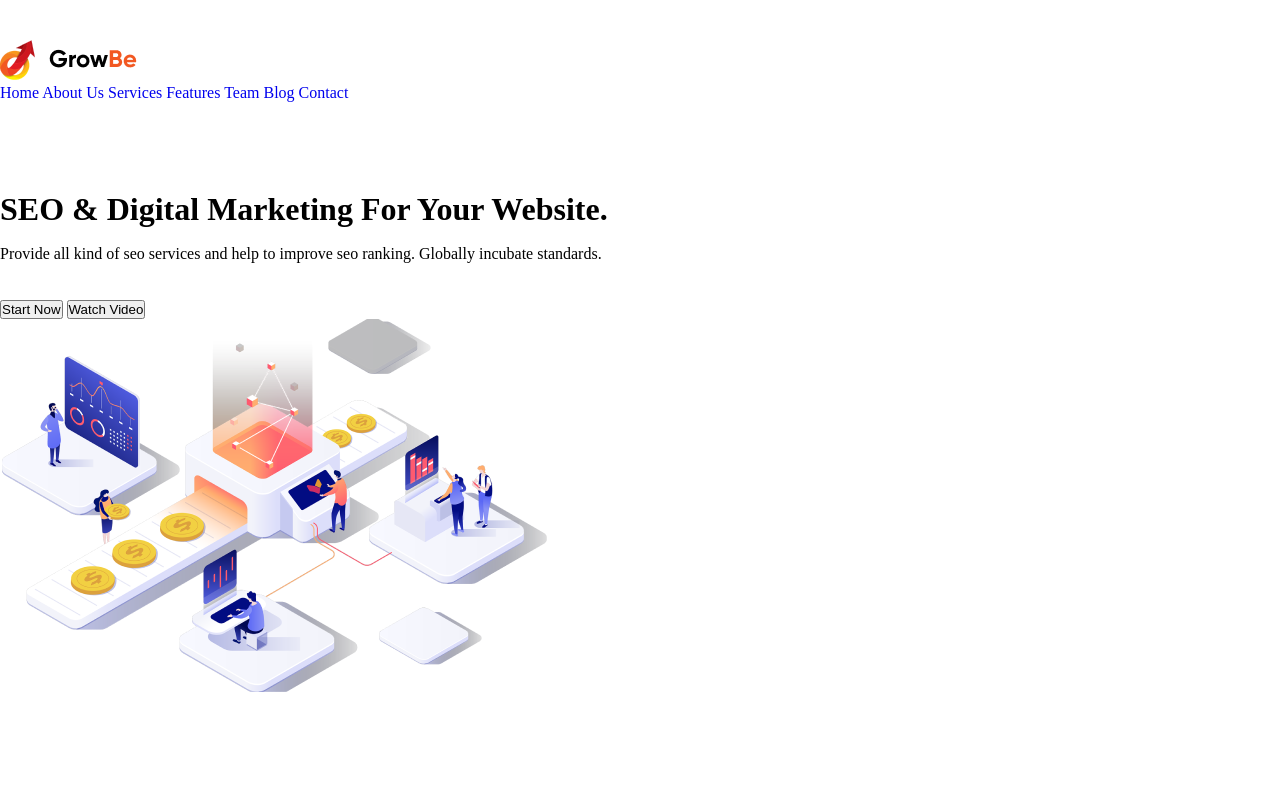
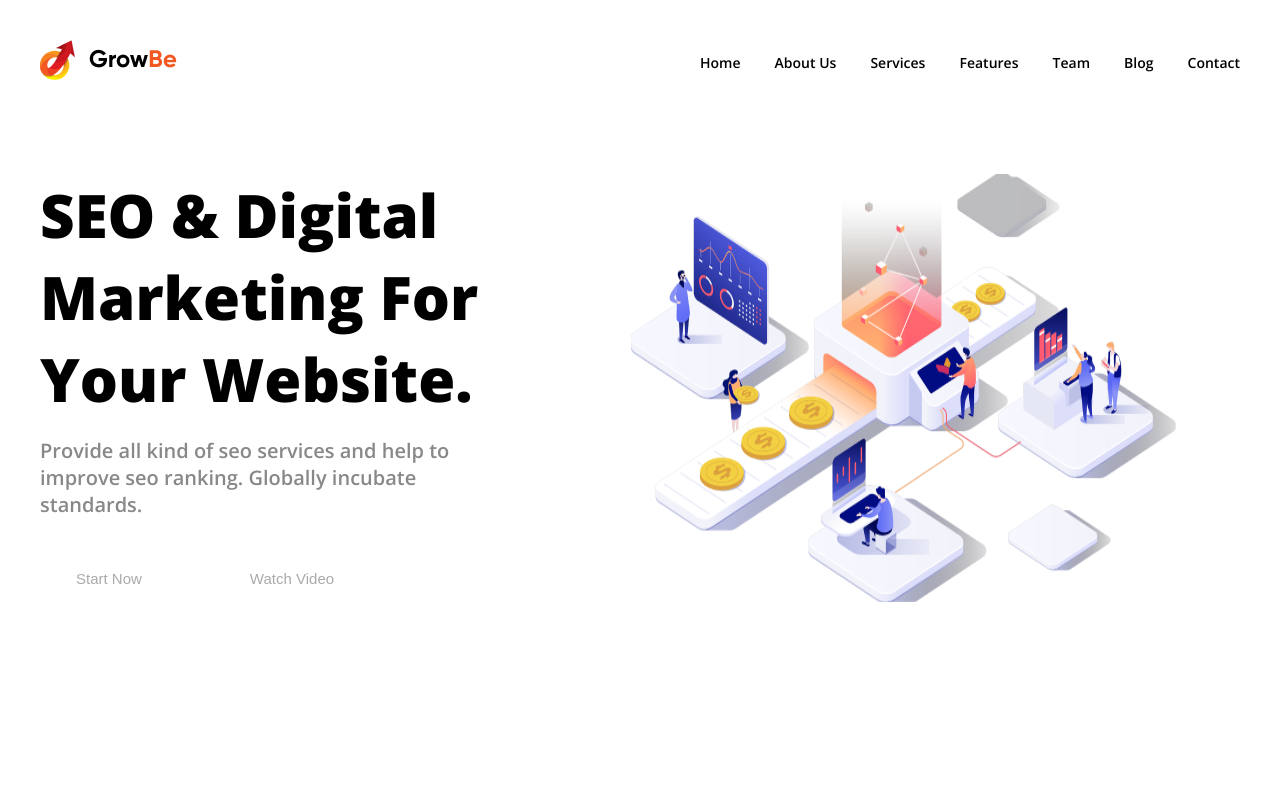
Before and after one commit to TikhomirovAlexey/HTML-CSS, a plain HTML site: page GrowBe_website/index.html in a window 1280 px wide. Shown: the top 800 px of the page. Drawn offline with nearby package versions, Linux system fonts and the light colour scheme.

Commit message:
added styles for header block and top block

```diff
--- a/GrowBe_website/index.html
+++ b/GrowBe_website/index.html
@@ -5,15 +5,17 @@
         <meta name="viewport" content="width=device-width, initial-scale=1.0">
         <title>GrowBe</title>
         <link rel="shortcut icon" href="img/Logo-mini.png" type="image/x-icon">
+        <link rel="preconnect" href="https://fonts.googleapis.com">
+        <link rel="preconnect" href="https://fonts.gstatic.com" crossorigin>
+        <link href="https://fonts.googleapis.com/css2?family=Open+Sans:wght@600;800&display=swap" rel="stylesheet">
         <link rel="stylesheet" href="style.css">
     </head>
     <body>
-        <header class="header">
-            <nav class="nav">
+        <header class="header center">
             <a href="index.html">
                 <img class="logo" src="img/Logo.png" alt="company logo">
             </a>
-                <div class="nav-links">
+            <nav class="nav">
                 <a class="link" href="index.html">Home</a>
                 <a class="link" href="#">About Us</a>
                 <a class="link" href="#">Services</a>
@@ -21,20 +23,21 @@
                 <a class="link" href="#">Team</a>
                 <a class="link" href="#">Blog</a>
                 <a class="link" href="#">Contact</a>
-                </div>
             </nav>
-            <div class="header-content">
-                <div class="header-info">
+        </header>
+        <div class="top center">
+            <div class="top-content">
+                <div class="top-info">
                     <h1 class="title">SEO & Digital Marketing For Your Website.</h1>
                     <p class="text">Provide all kind of seo services and help to improve seo ranking. Globally incubate standards.</p>
-                    <div class="header-buttons">
+                    <div class="top-buttons">
                         <button class="button">Start Now</button>
                         <button class="button">Watch Video</button>
                     </div>
                 </div>
                 <img src="img/header_background.png" alt="photo">
             </div>
-            <div class="header-logos">
+            <div class="top-logos">
                 <img src="img/liva-logo.png" alt="logo">
                 <img src="img/kanba-logo.png" alt="logo">
                 <img src="img/amara-logo.png" alt="logo">
@@ -42,6 +45,6 @@
                 <img src="img/hexlab-logo.png" alt="logo">
                 <img src="img/kanba-logo.png" alt="logo">
             </div>
-        </header>
+        </div>
     </body>
 </html>
--- a/GrowBe_website/style.css
+++ b/GrowBe_website/style.css
@@ -1,28 +1,88 @@
 * {
     margin: 0;
     padding: 0;
+}
+
+body {
+    font-family: 'Open Sans', sans-serif;
 }
 
 a {
     text-decoration: none;
 }
 
-.nav {
-    padding: 40px 0;
+.center {
+    padding-left: calc(50% - 600px);
+    padding-right: calc(50% - 600px);
 }
 
-.header-content {
-    padding: 49px 0 162px;
+.header {
+    padding-top: 40px;
+    padding-bottom: 40px;
+    display: flex;
+    justify-content: space-between;
+    align-items: center;
+}
+
+.nav {
+    width: 45%;
+    display: flex;
+    justify-content: space-between;
+}
+
+.link {
+    color: #000;
+    font-size: 14px;
+}
+
+.link:hover {
+    color: #F25822;
+}
+
+.top-content {
+    padding-top: 49px;
+    padding-bottom: 162px;
+    display: flex;
+    gap: 41px;
 }
 
 .title {
     margin-bottom: 17px;
+    color: #000;
+    font-size: 60px;
 }
 
-.header-buttons {
-    margin-top: 37px;
+.text {
+    color: #888;
+    font-size: 20px;
+    font-weight: 400;
+    width: 466px;
 }
 
-.header-logos {
+.top-buttons {
+    margin-top: 37px;
+    display: flex;
+    gap: 36px;
+}
+
+.button {
+    border: transparent;
+    font-size: 15px;
+    padding: 15px 36px;
+    border-radius: 50px;
+    color: #AAA;
+    background: transparent;
+}
+
+.button:hover {
+    background: #F25822;
+    box-shadow: 4px 4px 8px 0px rgba(242, 88, 34, 0.20);
+    color: #fff;
+}
+
+.top-logos {
     padding: 96px 0;
+    display: flex;
+    justify-content: space-between;
+    flex-wrap: wrap;
 }
```
Lines whose indentation alone changed are shown as unchanged.
